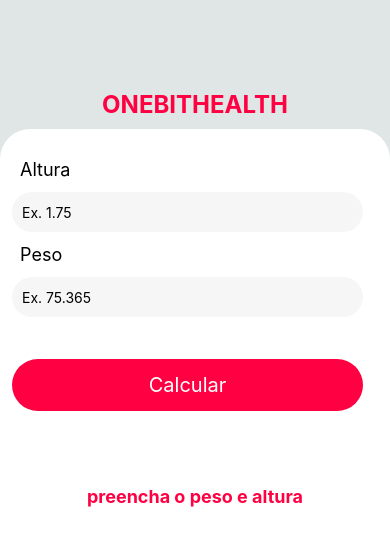
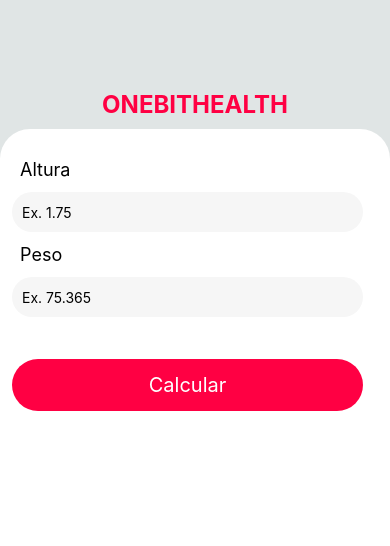
Before and after one commit to HenriqueAMascarin/OneBitHealth, a React Native app: screen / in a window 390 px wide. Shown: the top 546 px of the page. Built offline with nearby package versions, Linux system fonts and the light colour scheme.

Commit message:
new "page" for imc result

```diff
--- a/src/components/Form/ResultImc/index.tsx
+++ b/src/components/Form/ResultImc/index.tsx
@@ -1,4 +1,4 @@
-import { View, Text, TouchableOpacity, Share} from "react-native";
+import { View, Text, TouchableOpacity, Share } from "react-native";
 import styles from "./style";
 
 type props = {
@@ -6,29 +6,25 @@
     resultImc: string | undefined
 }
 
-export default function ResultImc(props: props){
+export default function ResultImc(props: props) {
 
-    const onShare = async () =>{
+    const onShare = async () => {
         const result = await Share.share({
-            message:"Meu imc hoje é: " + props.resultImc,
+            message: "Meu imc hoje é: " + props.resultImc,
         })
     }
 
-    return(
+    return (
         <View style={styles.contextImc}>
             <View style={styles.boxShareButton}>
-                {props.resultImc != undefined ?
+                <Text style={styles.information}>{props.messageResultImc}</Text>
+                <Text style={styles.numberImc}>{props.resultImc}</Text>
                 <TouchableOpacity
-                 onPress={onShare}
-                 style={styles.shared}>
+                    onPress={onShare}
+                    style={styles.shared}>
                     <Text style={styles.sharedText}>Share</Text>
                 </TouchableOpacity>
-                :
-                <View/>
-                }
             </View>
-            <Text style={styles.information}>{props.messageResultImc}</Text>
-            <Text style={styles.numberImc}>{props.resultImc}</Text>
         </View>
     );
 }
--- a/src/components/Form/index.tsx
+++ b/src/components/Form/index.tsx
@@ -11,7 +11,7 @@
 import ResultImc from "./ResultImc";
 import styles from "./style";
 
-export default function Form(){
+export default function Form() {
 
     const [height, setHeight] = useState<number | string | undefined>(undefined);
     const [weight, setWeight] = useState<number | string | undefined>(undefined);
@@ -20,51 +20,59 @@
     const [textButton, SetTextButton] = useState("Calcular");
     const [errorMessage, setErrorMessage] = useState<undefined | string>(undefined);
 
-    function imcCalculator(){
+    function imcCalculator() {
         const imcWeight = Number(weight);
-        const heightFormat= Number(height ? height.toString().replace(',','.') : 0);
+        const heightFormat = Number(height ? height.toString().replace(',', '.') : 0);
         return setImc((imcWeight / (heightFormat * heightFormat)).toFixed(2));
     }
 
-    function verificationImc(){
-        if(imc == undefined){
+    function verificationImc() {
+        if (imc == undefined) {
             Vibration.vibrate();
             setErrorMessage("campo obrigatório*");
         }
     }
 
-    function validationImc(){
-        if(weight != undefined && height != undefined){
+    function validationImc() {
+        if (weight != undefined && height != undefined) {
             imcCalculator();
             setHeight(undefined);
             setWeight(undefined);
             setMessageImc("Seu imc é igual:");
             SetTextButton("Calcular Novamente");
             setErrorMessage(undefined);
-            return;
-        }
+        } else {
             verificationImc();
             setImc(undefined);
             SetTextButton("Calcular");
             setMessageImc("preencha o peso e altura");
         }
+    }
 
-    return(
-        <Pressable onPress={Keyboard.dismiss} style={styles.formContext}>
-            <View style={styles.form}>
+    return (
+        <View style={styles.formContext}>
+            {imc == null ?
+            <Pressable onPress={Keyboard.dismiss} style={styles.form}>
                 <Text style={styles.formLabel}>Altura</Text>
                 <Text style={styles.errorMessage}>{errorMessage}</Text>
-                <TextInput style={styles.input} placeholder="Ex. 1.75" keyboardType="numeric" onChangeText={setHeight} value={height ? height.toString() : undefined}/>
+                <TextInput style={styles.input} placeholder="Ex. 1.75" keyboardType="numeric" onChangeText={setHeight} value={height ? height.toString() : undefined} />
 
                 <Text style={styles.formLabel}>Peso</Text>
                 <Text style={styles.errorMessage}>{errorMessage}</Text>
-                <TextInput style={styles.input} placeholder="Ex. 75.365" keyboardType="numeric" onChangeText={setWeight} value={weight ? weight.toString(): undefined}/>
+                <TextInput style={styles.input} placeholder="Ex. 75.365" keyboardType="numeric" onChangeText={setWeight} value={weight ? weight.toString() : undefined} />
 
                 <TouchableOpacity style={styles.buttonCalculator} onPress={() => validationImc()}>
                     <Text style={styles.textButtonCalculator}>{textButton}</Text>
                 </TouchableOpacity>
+            </Pressable>
+            :
+            <View style={styles.exhibitionResultImc}>
+                <ResultImc messageResultImc={messageImc} resultImc={imc} />
+                <TouchableOpacity style={styles.buttonCalculator} onPress={() => validationImc()}>
+                    <Text style={styles.textButtonCalculator}>{textButton}</Text>
+                </TouchableOpacity>
             </View>
-            <ResultImc messageResultImc={messageImc} resultImc={imc}/>
-        </Pressable>
+            }
+        </View>
     );
 }
--- a/src/components/Form/style.ts
+++ b/src/components/Form/style.ts
@@ -45,7 +45,11 @@
         color: 'red',
         fontWeight: 'bold',
         paddingLeft: 20,
-    }
+    },
+    exhibitionResultImc:{
+        width: '100%',
+        height: '50%',
+    },
 });
 
 export default styles;
```
Lines whose indentation alone changed are shown as unchanged.
